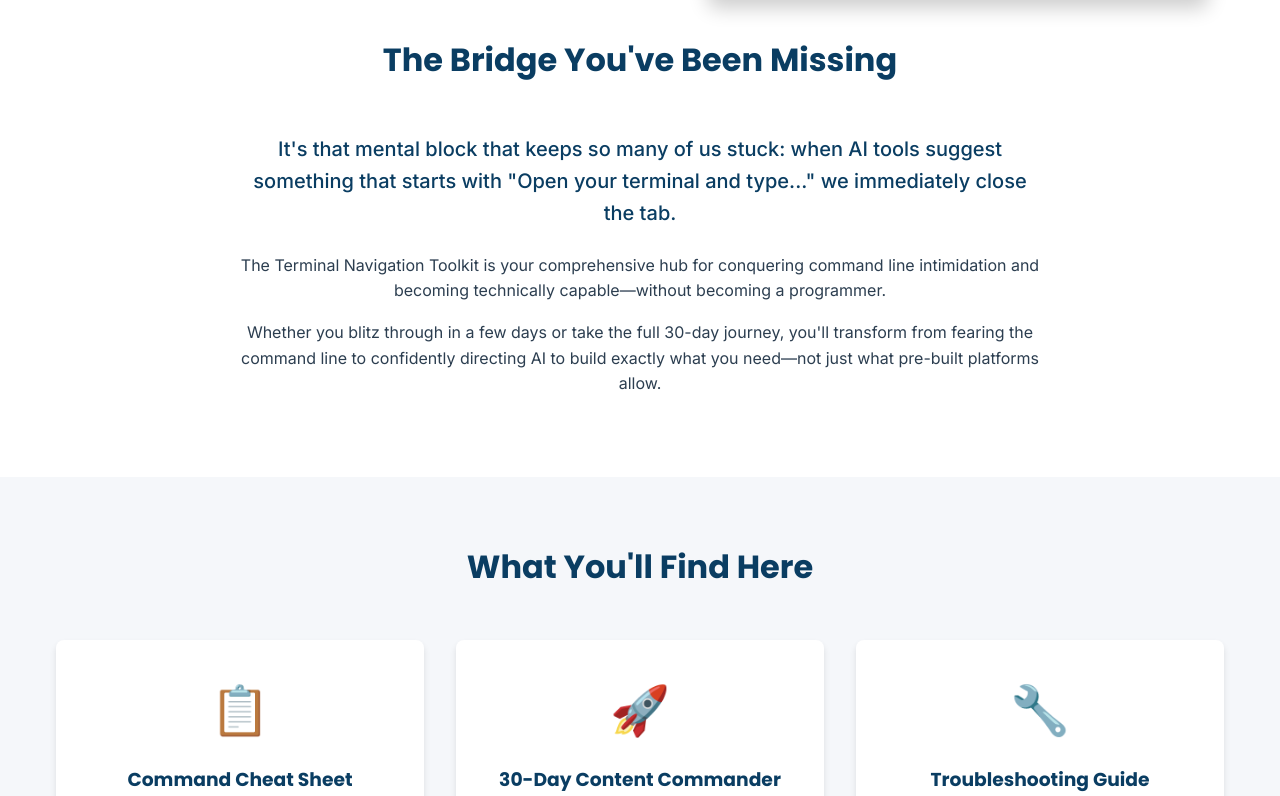
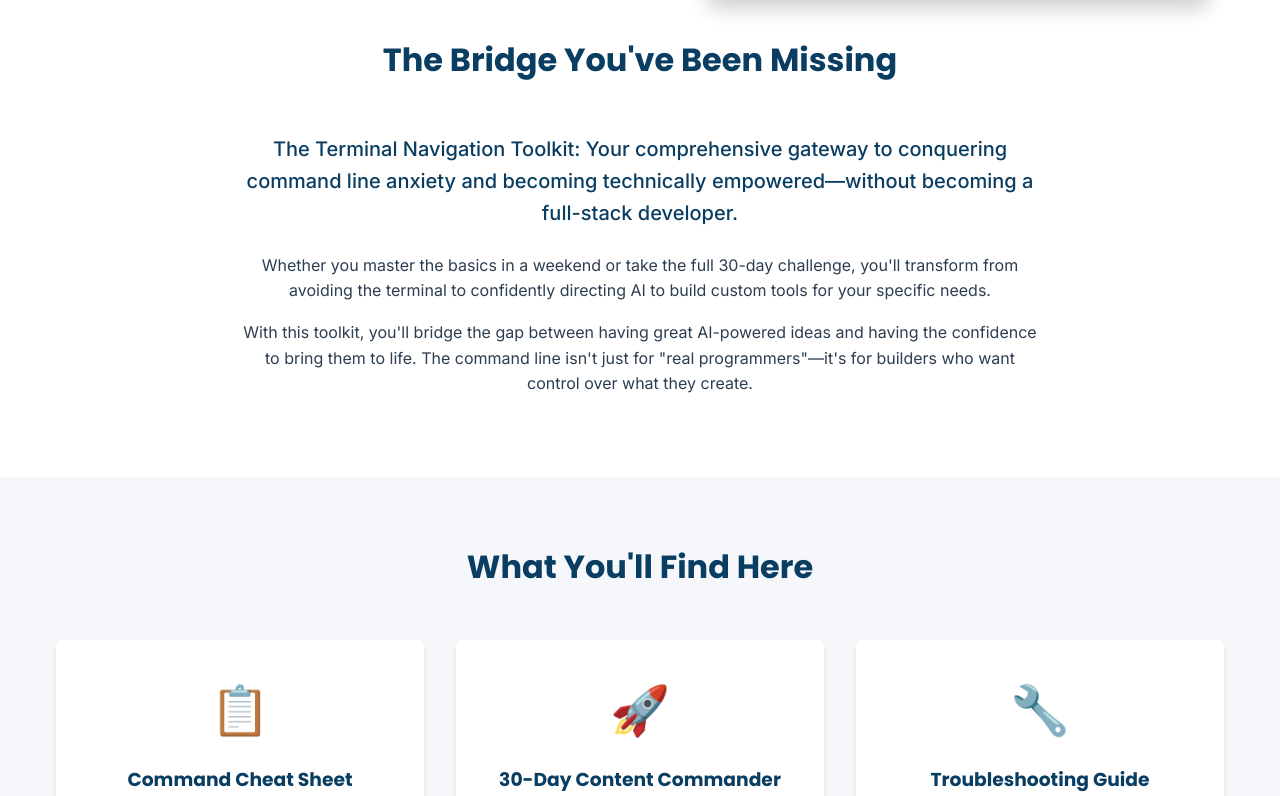
Before and after one commit to jordanurbs/terminal-navigation-toolkit, a Vue app: page / in a window 1280 px wide. Shown: the part 604-1400 px from the top of the page. Built offline with nearby package versions, Linux system fonts and the light colour scheme; no server answers.

Commit message:
little changes and copy fixes

```diff
--- a/src/views/HomePage.vue
+++ b/src/views/HomePage.vue
@@ -54,9 +54,9 @@
       <div class="container">
         <h2 class="section-title">The Bridge You've Been Missing</h2>
         <div class="about-content">
-          <p class="about-lead">It's that mental block that keeps so many of us stuck: when AI tools suggest something that starts with "Open your terminal and type..." we immediately close the tab.</p>
-          <p>The Terminal Navigation Toolkit is your comprehensive hub for conquering command line intimidation and becoming technically capable—without becoming a programmer.</p>
-          <p>Whether you blitz through in a few days or take the full 30-day journey, you'll transform from fearing the command line to confidently directing AI to build exactly what you need—not just what pre-built platforms allow.</p>
+          <p class="about-lead">The Terminal Navigation Toolkit: Your comprehensive gateway to conquering command line anxiety and becoming technically empowered—without becoming a full-stack developer.</p>
+          <p>Whether you master the basics in a weekend or take the full 30-day challenge, you'll transform from avoiding the terminal to confidently directing AI to build custom tools for your specific needs.</p>
+          <p>With this toolkit, you'll bridge the gap between having great AI-powered ideas and having the confidence to bring them to life. The command line isn't just for "real programmers"—it's for builders who want control over what they create.</p>
         </div>
       </div>
     </section>
@@ -159,7 +159,7 @@
         </div>
 
         <div class="commander-cta">
-          <p class="cta-text">This converts your technical anxiety into implementation confidence!</p>
+
           <a href="https://ccc.ai-captains.com" class="btn btn-accent btn-large">Get Started with the Challenge</a>
         </div>
       </div>
@@ -177,12 +177,12 @@
           </div>
           <div class="jordan-bio">
             <h2 class="section-title">Why I Created This Toolkit</h2>
-            <p>For years, I avoided anything that required using the command line. Every time I saw those intimidating black screens with white text in coding tutorials, I'd immediately close the tab. "This is for real developers," I told myself, "not for people like me."</p>
-            <p>But when ChatGPT and other AI tools started emerging, I quickly hit walls. I'd ask these AIs to help me build things, but then get stuck when they gave me instructions that started with "Open your terminal and type..."</p>
-            <p>The shocking discovery? Learning just enough command line and coding basics is easier than ever now with AI co-pilots.</p>
-            <p>Now, I'm using AI to build web applications and automation tools I never thought possible without a computer science degree.</p>
+            <p>For years, I avoided anything that required using the command line. Every time I saw those intimidating black screens with white text in coding tutorials, I'd immediately close the tab because I just didn't want to deal with it.</p>
+            <p>But when AI tools like Cursor started emerging, I quickly realized this was the future. I'd ask these AIs to help me build things, but then get stuck when it came time to post the site online, make it easy to update, or connect APIs.</p>
+            <p>The shocking discovery? Learning just enough command line and coding basics is now easier than ever with AI co-pilots.</p>
+            <p>Suddenly, I'm using AI to build web applications and automation tools I never thought possible without a computer science degree.</p>
             <p>And you can, too.</p>
-            <p>I created these resources to help you skip the years of intimidation I experienced and jump straight to technical confidence.</p>
+            <p>I created the Terminal Navigation Toolkit to help you skip the years of intimidation I experienced, and jump straight to technical confidence.</p>
             <p>Let's get it!</p>
           </div>
         </div>
```
